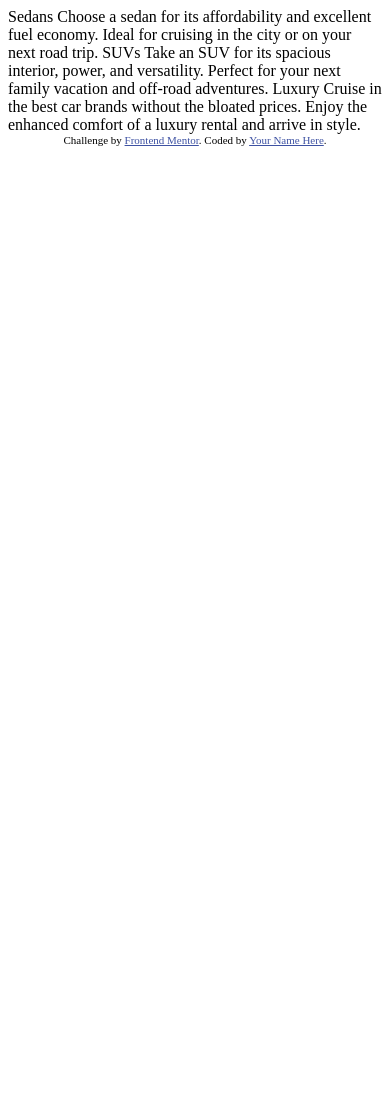
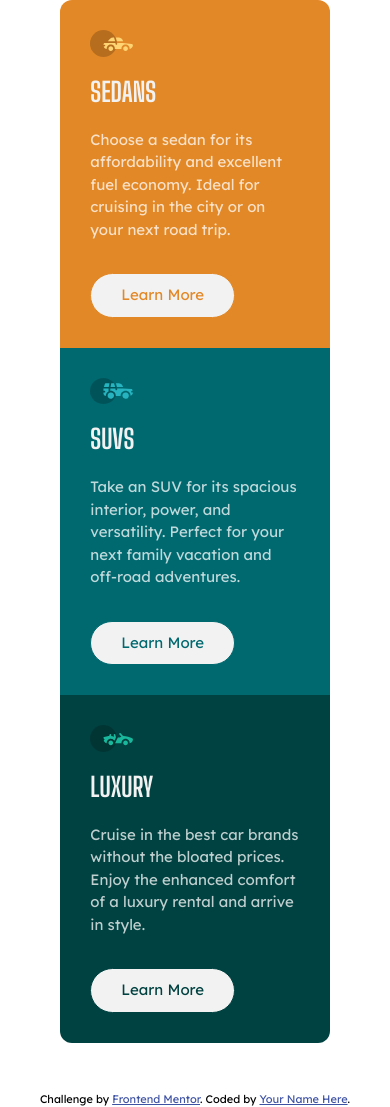
Before and after one commit to SunbearDay/3-column-preview-card, a plain HTML site: page index.html in a window 390 px wide. Before the commit the page ends 844 px from the top, so only its background shows below. Drawn offline with Linux system fonts and the light colour scheme.

Commit message:
Basic mobile layout done

```diff
--- a/index.html
+++ b/index.html
@@ -2,11 +2,11 @@
 <html lang="en">
 <head>
   <meta charset="UTF-8">
-  <meta name="viewport" content="width=device-width, initial-scale=1.0"> <!-- displays site properly based on user's device -->
-
+  <meta name="viewport" content="width=device-width, initial-scale=1.0">
   <link rel="icon" type="image/png" sizes="32x32" href="./images/favicon-32x32.png">
 
   <title>Frontend Mentor | 3-column preview card component</title>
+  <link rel="stylesheet" href="./styles/style.css">
 
   <!-- Feel free to remove these styles or customise in your own stylesheet 👍 -->
   <style>
@@ -15,22 +15,44 @@
   </style>
 </head>
 <body>
+  <main>
+    <div class="card-group">
+      <div class="card card--sedans">
+        <img src="./images/icon-sedans.svg" alt="Sedan Icon">
+        <h2>SEDANS</h2>
+        <p>
+          Choose a sedan for its affordability and excellent fuel economy. Ideal for cruising in the city or on your next road trip.
+        </p>
+        <button>Learn More</button>
+      </div>
 
-  Sedans
-  Choose a sedan for its affordability and excellent fuel economy. Ideal for cruising in the city
-  or on your next road trip.
+      <div class="card card--suvs">
+        <img src="./images/icon-suvs.svg" alt="SUV Icon">
+        <h2>SUVS</h2>
+        <p>
+          Take an SUV for its spacious interior, power, and versatility. Perfect for your next family vacation and off-road adventures.
+        </p>
+        <button>Learn More</button>
+      </div>
 
-  SUVs
-  Take an SUV for its spacious interior, power, and versatility. Perfect for your next family vacation
-  and off-road adventures.
+      <div class="card card--luxury">
+        <img src="./images/icon-luxury.svg" alt="Luxury Icon">
+        <h2>LUXURY</h2>
+        <p>
+          Cruise in the best car brands without the bloated prices. Enjoy the enhanced comfort of a luxury rental and arrive in style.
+        </p>
+        <button>Learn More</button>
+      </div>
+    </div>
+  </main>
 
-  Luxury
-  Cruise in the best car brands without the bloated prices. Enjoy the enhanced comfort of a luxury
-  rental and arrive in style.
+  <footer>
+    <div class="attribution">
+      Challenge by <a href="https://www.frontendmentor.io?ref=challenge" target="_blank">Frontend Mentor</a>.
+      Coded by <a href="#">Your Name Here</a>.
+    </div>
+  </footer>
 
-  <div class="attribution">
-    Challenge by <a href="https://www.frontendmentor.io?ref=challenge" target="_blank">Frontend Mentor</a>.
-    Coded by <a href="#">Your Name Here</a>.
-  </div>
+
 </body>
 </html>
--- /dev/null
+++ b/styles/style.css
@@ -0,0 +1,130 @@
+/* style.css */
+
+@import url('https://fonts.googleapis.com/css2?family=Lexend+Deca&display=swap');
+
+/* font-family: 'Lexend Deca', sans-serif; */
+
+@import url('https://fonts.googleapis.com/css2?family=Big+Shoulders+Display:wght@700&display=swap');
+
+/* font-family: 'Big Shoulders Display', cursive; */
+
+:root {
+  --color-bright-orange: hsl(31, 77%, 52%);
+  --color-dark-cyan: hsl(184, 100%, 22%);
+  --color-very-dark-cyan: hsl(179, 100%, 13%);
+
+  --color-white: hsl(0, 0%, 100%);
+  --color-transparent-white: hsla(0, 0%, 100%, 0.75);
+  --color-very-light-gray: hsl(0, 0%, 95%);
+}
+
+:is(*, *::before, *::after) {
+  box-sizing: border-box;
+}
+
+* {
+  margin: 0;
+}
+
+:is(html, body) {
+  height: 100%;
+}
+
+body {
+  font-family: 'Lexend Deca', sans-serif;
+  font-size: calc((15 / 16) * 1em);
+  font-weight: 400;
+  line-height: 1.5;
+}
+
+img, picture, video, canvas, svg {
+  display: block;
+  max-width: 100%;
+}
+
+:is(input, button, textarea, select) {
+  font: inherit;
+}
+
+/* :is(p, h1, h2, h3, h4, h5, h6) {
+  overflow-wrap: break-word;
+} */
+
+main {
+  display: grid;
+  place-items: center;
+  min-height: 100%;
+}
+
+footer {
+  margin-block: 3rem;
+}
+
+.card-group {
+  max-width: calc((375 / 16) * 1rem);
+}
+
+.card {
+  overflow: hidden;
+  padding: 2em;
+}
+
+.card img {
+  height: calc((28.43 / 16) * 1em);
+}
+
+.card p {
+  color: var(--color-transparent-white);
+  margin-bottom: 2rem;
+  max-width: 23ch;
+}
+
+.card h2 {
+  color: var(--color-very-light-gray);
+  font-family: 'Big Shoulders Display', cursive;
+  font-size: calc((28.43 / 16) * 1em);
+  font-weight: 700;
+  margin-block: 1rem;
+}
+
+.card button {
+  padding: 10px 30px;
+  border-radius: 30px;
+  background-color: var(--color-very-light-gray);
+}
+
+.card button:hover {
+  border-color: var(--color-white);
+  color: var(--color-white);
+  background-color: transparent;
+}
+
+.card--sedans {
+  background-color: var(--color-bright-orange);
+  border-radius: 12px 12px 0 0;
+}
+
+.card--sedans button {
+  border: 1px solid var(--color-bright-orange);
+  color: var(--color-bright-orange);
+}
+
+.card--suvs {
+  background-color: var(--color-dark-cyan);
+  border-radius: 0;
+}
+
+.card--suvs button {
+  border: 1px solid var(--color-dark-cyan);
+  color: var(--color-dark-cyan);
+}
+
+.card--luxury {
+  background-color: var(--color-very-dark-cyan);
+  border-radius: 0 0 12px 12px;
+}
+
+.card--luxury button {
+  border: 1px solid var(--color-very-dark-cyan);
+  color: var(--color-very-dark-cyan);
+}
```
